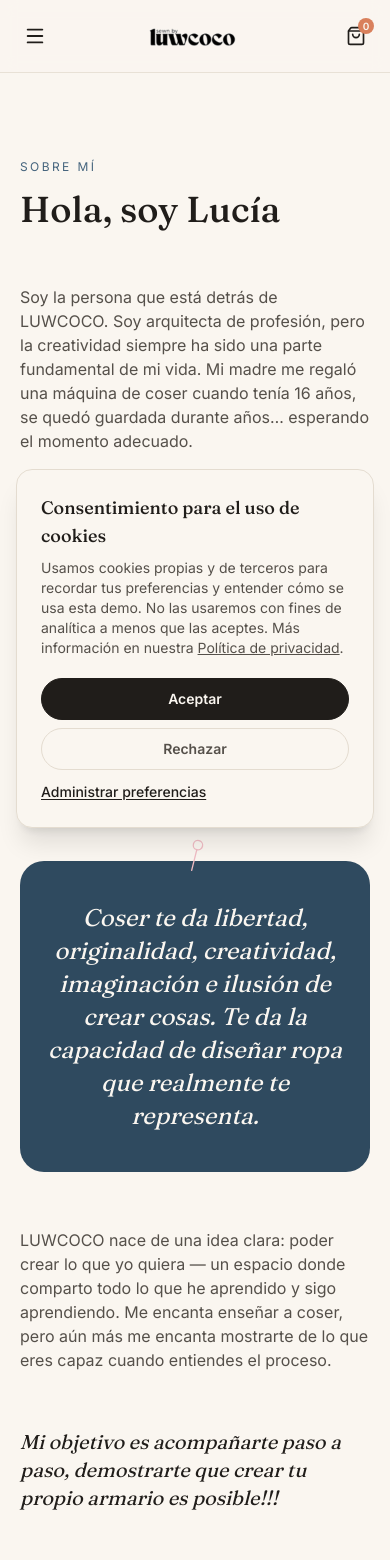
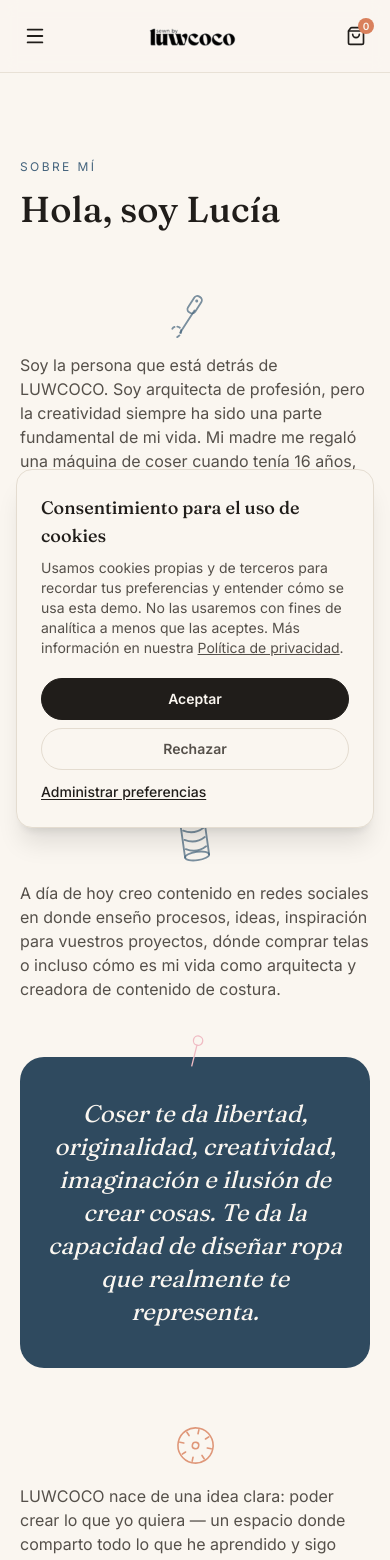
Before and after one commit to gherades/Luwcoco, a Next.js app: page /sobre-mi in a window 390 px wide. Shown: the top 1560 px of the page. Built offline with nearby package versions, Linux system fonts and the light colour scheme.

Commit message:
Mostrar los iconos de costura también en móvil
En móvil aparecen centrados encima de cada párrafo (no hay espacio
lateral); en escritorio se mantienen a los lados como antes. Extrae
el patrón repetido a un componente SewingSection.

```diff
--- a/src/app/sobre-mi/page.tsx
+++ b/src/app/sobre-mi/page.tsx
@@ -1,6 +1,7 @@
 import Image from "next/image";
 import { FadeIn } from "@/components/FadeIn";
 import { SewingDoodle } from "@/components/SewingDoodle";
+import { SewingSection } from "@/components/SewingSection";
 import {
   MeasuringTapeIcon,
   NeedleThread,
@@ -29,15 +30,13 @@ export default function SobreMiPage() {
         </h1>
       </FadeIn>
 
-      <div className="relative mt-14 space-y-14">
-        <SewingDoodle
+      <div className="mt-14 space-y-14">
+        <SewingSection
+          icon={<NeedleThread className="h-14 w-14" />}
+          side="right"
           rotate={-12}
-          delay={0.1}
-          className="absolute -right-16 top-0 hidden text-thread/70 lg:block"
+          colorClassName="text-thread/70"
         >
-          <NeedleThread className="h-14 w-14" />
-        </SewingDoodle>
-        <FadeIn delay={0.1} className="text-ink-soft">
           <p>
             Soy la persona que está detrás de LUWCOCO. Soy arquitecta de
             profesión, pero la creatividad siempre ha sido una parte
@@ -45,42 +44,35 @@ export default function SobreMiPage() {
             cuando tenía 16 años, se quedó guardada durante años… esperando
             el momento adecuado.
           </p>
-        </FadeIn>
+        </SewingSection>
 
-        <div className="relative">
-          <SewingDoodle
+        <SewingSection
+          icon={<ScissorsIcon className="h-12 w-12" />}
+          side="left"
           rotate={10}
           delay={0.15}
-            className="absolute -left-14 top-2 hidden text-coral/80 lg:block"
+          colorClassName="text-coral/80"
         >
-            <ScissorsIcon className="h-12 w-12" />
-          </SewingDoodle>
-          <FadeIn delay={0.15} className="text-ink-soft">
           <p>
             En 2020, como a tantas personas durante el COVID, me surgió la
             necesidad de explorar algo creativo. Saqué la máquina de coser
             sin imaginar que terminaría cambiando mi vida por completo.
           </p>
-          </FadeIn>
-        </div>
+        </SewingSection>
 
-        <div className="relative">
-          <SewingDoodle
+        <SewingSection
+          icon={<ThreadSpool className="h-14 w-14" />}
+          side="right"
           rotate={-8}
-            delay={0.1}
-            className="absolute -right-16 top-0 hidden text-thread/70 lg:block"
+          colorClassName="text-thread/70"
         >
-            <ThreadSpool className="h-14 w-14" />
-          </SewingDoodle>
-          <FadeIn delay={0.1} className="text-ink-soft">
           <p>
             A día de hoy creo contenido en redes sociales en donde enseño
             procesos, ideas, inspiración para vuestros proyectos, dónde
             comprar telas o incluso cómo es mi vida como arquitecta y
             creadora de contenido de costura.
           </p>
-          </FadeIn>
-        </div>
+        </SewingSection>
 
         <FadeIn delay={0.1} className="relative rounded-3xl bg-thread-dark px-6 py-10 text-center text-cream sm:px-12">
           <SewingDoodle
@@ -97,15 +89,12 @@ export default function SobreMiPage() {
           </p>
         </FadeIn>
 
-        <div className="relative">
-          <SewingDoodle
+        <SewingSection
+          icon={<MeasuringTapeIcon className="h-12 w-12" />}
+          side="left"
           rotate={12}
-            delay={0.1}
-            className="absolute -left-14 top-2 hidden text-coral/80 lg:block"
+          colorClassName="text-coral/80"
         >
-            <MeasuringTapeIcon className="h-12 w-12" />
-          </SewingDoodle>
-          <FadeIn delay={0.1} className="text-ink-soft">
           <p>
             LUWCOCO nace de una idea clara: poder crear lo que yo quiera —
             un espacio donde comparto todo lo que he aprendido y sigo
@@ -113,8 +102,7 @@ export default function SobreMiPage() {
             encanta mostrarte de lo que eres capaz cuando entiendes el
             proceso.
           </p>
-          </FadeIn>
-        </div>
+        </SewingSection>
 
         <FadeIn delay={0.1}>
           <p className="font-display text-xl italic text-ink">
--- /dev/null
+++ b/src/components/SewingSection.tsx
@@ -0,0 +1,43 @@
+import type { ReactNode } from "react";
+import { SewingDoodle } from "./SewingDoodle";
+import { FadeIn } from "./FadeIn";
+
+export function SewingSection({
+  icon,
+  side,
+  rotate,
+  delay = 0.1,
+  colorClassName,
+  children,
+}: {
+  icon: ReactNode;
+  side: "left" | "right";
+  rotate: number;
+  delay?: number;
+  colorClassName: string;
+  children: ReactNode;
+}) {
+  const sideClassName = side === "left" ? "lg:-left-14" : "lg:-right-16";
+
+  return (
+    <div className="relative">
+      <SewingDoodle
+        rotate={rotate}
+        delay={delay}
+        className={`mb-3 flex justify-center ${colorClassName} lg:hidden`}
+      >
+        {icon}
+      </SewingDoodle>
+      <SewingDoodle
+        rotate={rotate}
+        delay={delay}
+        className={`absolute top-0 hidden ${colorClassName} lg:block ${sideClassName}`}
+      >
+        {icon}
+      </SewingDoodle>
+      <FadeIn delay={delay} className="text-ink-soft">
+        {children}
+      </FadeIn>
+    </div>
+  );
+}
```
Lines whose indentation alone changed are shown as unchanged.
